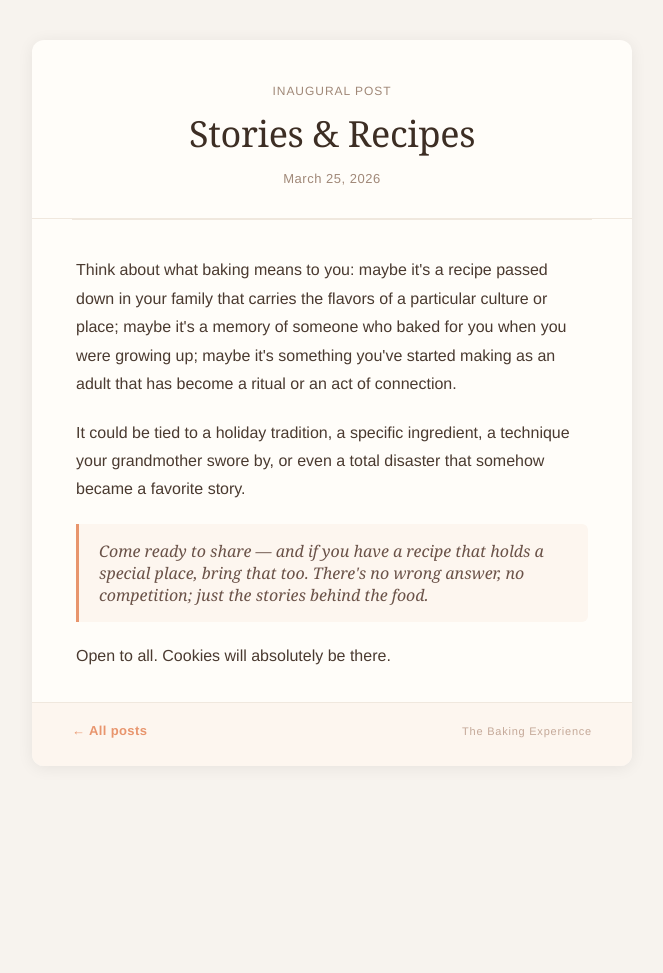
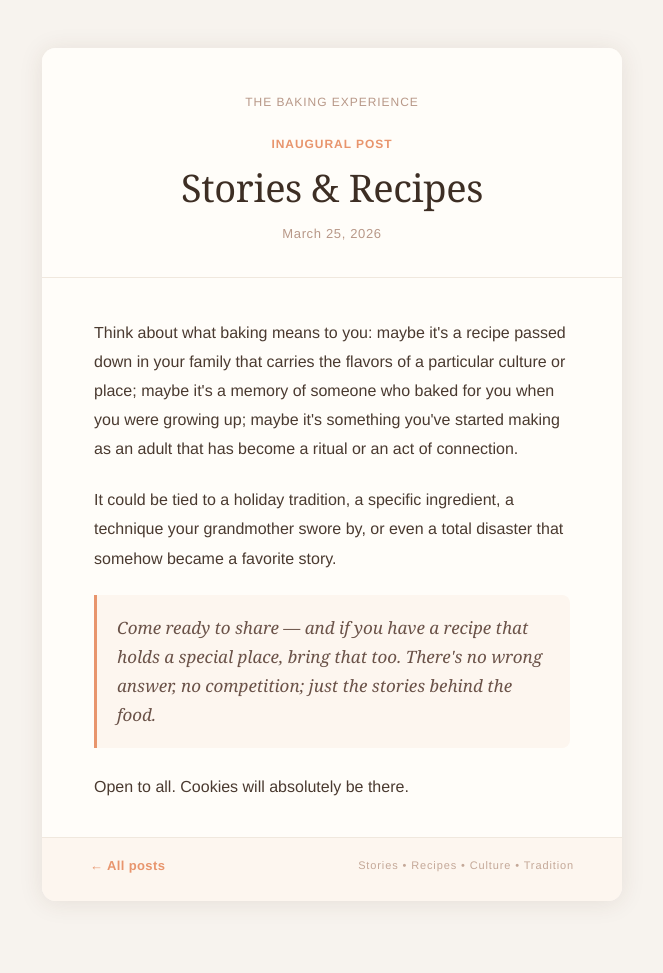
Before and after one commit to chomp-chomp-chomp/be, a web app: file docs/stories-and-recipes/index.html in a window 1280 px wide. Shown: the whole page, without its empty margins (308-971 px from the left). Before the commit the page ends 738 px from the top, so only its background shows below. Run offline with its HTML, style and script files only (its server is not run), Linux system fonts and the light colour scheme.

Commit message:
Fix 404s and enrich visual design
Switch all links to relative paths so GitHub Pages works both on
custom domain and github.io subdirectory paths. Rework CSS to
match the warm cream aesthetic from the email: richer typography,
better spacing, coral accents, serif titles throughout.

https://claude.ai/code/session_01Djo5mLyRLUFApctfk7gjKp

```diff
--- a/docs/stories-and-recipes/index.html
+++ b/docs/stories-and-recipes/index.html
@@ -4,13 +4,14 @@
   <meta charset="UTF-8">
   <meta name="viewport" content="width=device-width, initial-scale=1.0">
   <title>Stories &amp; Recipes – The Baking Experience</title>
-  <link rel="stylesheet" href="/style.css">
+  <link rel="stylesheet" href="../style.css">
 </head>
 <body>
   <div class="page">
     <div class="card">
 
       <header class="post-header">
+        <a class="post-header-home" href="../">The Baking Experience</a>
 
           <p class="eyebrow">Inaugural Post</p>
 
@@ -18,16 +19,14 @@
         <p class="post-date">March 25, 2026</p>
       </header>
 
-      <hr class="divider">
-
       <div class="post-body">
         <p>Think about what baking means to you: maybe it's a recipe passed down in your family that carries the flavors of a particular culture or place; maybe it's a memory of someone who baked for you when you were growing up; maybe it's something you've started making as an adult that has become a ritual or an act of connection.</p><p>It could be tied to a holiday tradition, a specific ingredient, a technique your grandmother swore by, or even a total disaster that somehow became a favorite story.</p><blockquote>Come ready to share — and if you have a recipe that holds a special place, bring that too. There's no wrong answer, no competition; just the stories behind the food.</blockquote><p>Open to all. Cookies will absolutely be there.</p>
       </div>
 
-      <div class="post-footer">
-        <a href="/">&larr; All posts</a>
-        <span class="tagline">The Baking Experience</span>
-      </div>
+      <footer class="post-footer">
+        <a href="../">&larr; All posts</a>
+        <span class="post-footer-tagline">Stories &bull; Recipes &bull; Culture &bull; Tradition</span>
+      </footer>
 
     </div>
   </div>
--- a/docs/style.css
+++ b/docs/style.css
@@ -9,128 +9,154 @@ body {
   -webkit-text-size-adjust: 100%;
 }
 
-a {
-  color: #e8956d;
-  text-decoration: none;
-}
-a:hover {
-  text-decoration: underline;
-}
+a { color: #e8956d; text-decoration: none; }
+a:hover { text-decoration: underline; }
 
-/* ── Layout ── */
+/* ── Page shell ── */
+
 .page {
-  padding: 40px 16px 64px;
+  min-height: 100vh;
+  padding: 48px 16px 72px;
+  display: flex;
+  align-items: flex-start;
+  justify-content: center;
 }
 
 .card {
   background-color: #fffdf9;
-  border-radius: 12px;
-  box-shadow: 0 2px 16px rgba(0, 0, 0, 0.07);
+  border-radius: 14px;
+  box-shadow: 0 2px 24px rgba(80, 50, 30, 0.10);
   overflow: hidden;
-  max-width: 600px;
-  margin: 0 auto;
+  width: 100%;
+  max-width: 580px;
 }
 
-hr.divider {
-  border: none;
-  border-top: 1px solid #f0e8de;
-  margin: 0 40px;
-}
+/* ── Site header (home page) ── */
 
-/* ── Home: site header ── */
 .site-header {
   text-align: center;
-  padding: 44px 40px 36px;
+  padding: 52px 48px 40px;
   border-bottom: 1px solid #f0e8de;
+  background-color: #fffdf9;
 }
 
 .site-header img {
   display: block;
-  margin: 0 auto 16px;
+  margin: 0 auto 20px;
   max-width: 100%;
+  width: 420px;
   height: auto;
 }
 
-.site-header h1 {
-  margin: 0 0 8px;
-  font-family: Georgia, 'Times New Roman', serif;
-  font-size: 36px;
-  font-weight: normal;
-  color: #3d2e24;
-  letter-spacing: -0.01em;
-  line-height: 1.2;
+.site-tagline {
+  margin: 0;
+  font-size: 12px;
+  color: #b89888;
+  letter-spacing: 0.10em;
+  text-transform: uppercase;
 }
 
-.site-header p {
-  margin: 0;
-  font-size: 14px;
-  color: #a08878;
-  letter-spacing: 0.05em;
-}
+/* ── Post list ── */
 
-/* ── Home: post list ── */
 .post-list {
-  padding: 12px 0;
+  padding: 8px 0 4px;
 }
 
 .post-list-item {
+  display: block;
+  padding: 24px 48px;
+  border-bottom: 1px solid #f0e8de;
+  color: inherit;
+  text-decoration: none;
+  transition: background-color 0.12s;
+}
+.post-list-item:last-child { border-bottom: none; }
+.post-list-item:hover { background-color: #fdf6ef; text-decoration: none; }
+
+.post-list-meta {
   display: flex;
-  align-items: baseline;
-  gap: 16px;
-  padding: 18px 40px;
-  border-bottom: 1px solid #f0e8de;
-  transition: background-color 0.15s;
-}
-.post-list-item:last-child {
-  border-bottom: none;
-}
-.post-list-item:hover {
-  background-color: #fdf6ef;
+  align-items: center;
+  gap: 12px;
+  margin-bottom: 7px;
 }
 
-.post-list-item .date {
-  flex-shrink: 0;
+.post-list-date {
   font-size: 12px;
-  color: #a08878;
+  color: #b89888;
   letter-spacing: 0.04em;
-  white-space: nowrap;
 }
 
-.post-list-item .title {
+.post-list-eyebrow {
+  font-size: 11px;
+  color: #e8956d;
+  font-weight: 600;
+  letter-spacing: 0.06em;
+  text-transform: uppercase;
+}
+
+.post-list-title {
   font-family: Georgia, 'Times New Roman', serif;
-  font-size: 18px;
+  font-size: 22px;
+  font-weight: normal;
   color: #3d2e24;
   line-height: 1.3;
+  margin-bottom: 8px;
+}
+.post-list-item:hover .post-list-title { color: #c0694a; }
+
+.post-list-excerpt {
+  font-size: 14px;
+  color: #7a6458;
+  line-height: 1.65;
 }
 
-.post-list-item .excerpt {
-  font-size: 13px;
-  color: #7a6458;
-  margin-top: 3px;
-  line-height: 1.5;
+.empty {
+  padding: 40px 48px;
+  color: #b89888;
+  font-style: italic;
 }
 
-.post-list-item a {
-  color: inherit;
-  text-decoration: none;
-  display: block;
+/* ── Site footer ── */
+
+.site-footer {
+  padding: 20px 48px 28px;
+  background-color: #fdf6ef;
+  border-top: 1px solid #f0e8de;
+  text-align: center;
 }
-.post-list-item a:hover .title {
-  color: #e8956d;
+.site-footer p {
+  margin: 0;
+  font-size: 12px;
+  color: #c4a898;
+  font-style: italic;
+  font-family: Georgia, 'Times New Roman', serif;
 }
 
-/* ── Post: header ── */
+/* ── Post header ── */
+
 .post-header {
   text-align: center;
-  padding: 44px 40px 32px;
+  padding: 44px 52px 36px;
   border-bottom: 1px solid #f0e8de;
+  background-color: #fffdf9;
 }
+
+.post-header-home {
+  display: inline-block;
+  margin-bottom: 28px;
+  font-size: 12px;
+  color: #b89888;
+  letter-spacing: 0.08em;
+  text-transform: uppercase;
+  text-decoration: none;
+}
+.post-header-home:hover { color: #e8956d; text-decoration: none; }
 
 .eyebrow {
   margin: 0 0 14px;
   font-size: 12px;
-  font-weight: 400;
-  color: #a08878;
+  color: #e8956d;
+  font-weight: 600;
   letter-spacing: 0.08em;
   text-transform: uppercase;
 }
@@ -138,46 +164,47 @@ hr.divider {
 .post-title {
   margin: 0 0 16px;
   font-family: Georgia, 'Times New Roman', serif;
-  font-size: 36px;
+  font-size: 38px;
   font-weight: normal;
   color: #3d2e24;
-  line-height: 1.2;
+  line-height: 1.18;
   letter-spacing: -0.01em;
 }
 
 .post-date {
   margin: 0;
   font-size: 13px;
-  color: #a08878;
-  letter-spacing: 0.04em;
+  color: #b89888;
+  letter-spacing: 0.05em;
 }
 
-/* ── Post: body ── */
+/* ── Post body ── */
+
 .post-body {
-  padding: 36px 44px 32px;
+  padding: 40px 52px 36px;
+  border-bottom: 1px solid #f0e8de;
 }
 
 .post-body p {
-  margin: 0 0 20px;
+  margin: 0 0 22px;
   font-size: 16px;
-  line-height: 1.78;
+  line-height: 1.82;
   color: #4a3a30;
 }
-.post-body p:last-child {
-  margin-bottom: 0;
-}
+.post-body p:last-child { margin-bottom: 0; }
 
 .post-body h2 {
   font-family: Georgia, 'Times New Roman', serif;
-  font-size: 22px;
+  font-size: 24px;
   font-weight: normal;
   color: #3d2e24;
-  margin: 32px 0 12px;
+  margin: 36px 0 14px;
+  line-height: 1.25;
 }
 
 .post-body h3 {
   font-family: Georgia, 'Times New Roman', serif;
-  font-size: 18px;
+  font-size: 19px;
   font-weight: normal;
   color: #3d2e24;
   margin: 28px 0 10px;
@@ -185,32 +212,45 @@ hr.divider {
 
 .post-body ul,
 .post-body ol {
-  margin: 0 0 20px;
-  padding-left: 24px;
+  margin: 0 0 22px;
+  padding-left: 26px;
   font-size: 16px;
-  line-height: 1.78;
+  line-height: 1.82;
   color: #4a3a30;
 }
 
+.post-body li { margin-bottom: 6px; }
+
+.post-body a { color: #e8956d; font-weight: 500; }
+
 .post-body blockquote {
-  margin: 0 0 20px;
-  padding: 16px 20px;
+  margin: 0 0 24px;
+  padding: 18px 22px 18px 20px;
   border-left: 3px solid #e8956d;
   background-color: #fdf6ef;
-  border-radius: 0 6px 6px 0;
+  border-radius: 0 8px 8px 0;
   font-family: Georgia, 'Times New Roman', serif;
   font-style: italic;
+  font-size: 17px;
+  line-height: 1.72;
   color: #6a5248;
 }
+.post-body blockquote p { margin: 0; font-size: inherit; line-height: inherit; color: inherit; }
 
-/* ── Post: footer ── */
+.post-body hr {
+  border: none;
+  border-top: 1px solid #f0e8de;
+  margin: 32px 0;
+}
+
+/* ── Post footer ── */
+
 .post-footer {
-  padding: 20px 40px 28px;
+  display: flex;
+  align-items: center;
+  justify-content: space-between;
+  padding: 20px 48px 28px;
   background-color: #fdf6ef;
-  border-top: 1px solid #f0e8de;
-  display: flex;
-  justify-content: space-between;
-  align-items: center;
 }
 
 .post-footer a {
@@ -220,42 +260,47 @@ hr.divider {
   letter-spacing: 0.03em;
 }
 
-.post-footer .tagline {
+.post-footer-tagline {
   font-size: 11px;
   color: #c4a898;
-  letter-spacing: 0.07em;
+  letter-spacing: 0.08em;
 }
 
 /* ── 404 ── */
+
 .not-found {
   text-align: center;
-  padding: 60px 40px;
-  color: #a08878;
+  padding: 64px 40px;
 }
 .not-found h2 {
   font-family: Georgia, 'Times New Roman', serif;
   font-weight: normal;
   color: #3d2e24;
+  margin: 0 0 12px;
 }
+.not-found p { color: #a08878; margin: 0; }
 
 /* ── Responsive ── */
+
 @media (max-width: 600px) {
-  .page { padding: 20px 8px 48px; }
+  .page { padding: 16px 0 48px; align-items: stretch; }
+  .card { border-radius: 0; box-shadow: none; max-width: 100%; }
 
-  .site-header,
-  .post-header { padding: 32px 24px 24px; }
+  .site-header { padding: 36px 28px 28px; }
+  .site-header img { width: 100%; }
 
-  .site-header h1 { font-size: 28px; }
-  .post-title { font-size: 28px; }
+  .post-list-item { padding: 20px 28px; }
+  .post-list-title { font-size: 20px; }
 
-  .post-list-item { padding: 16px 24px; flex-direction: column; gap: 4px; }
+  .site-footer { padding: 16px 28px 24px; }
 
-  hr.divider { margin: 0 24px; }
+  .post-header { padding: 32px 28px 28px; }
+  .post-title { font-size: 30px; }
 
-  .post-body { padding: 28px 24px 24px; }
+  .post-body { padding: 28px 28px 24px; }
   .post-body p,
   .post-body ul,
   .post-body ol { font-size: 15px; }
 
-  .post-footer { padding: 16px 24px 24px; flex-direction: column; gap: 8px; text-align: center; }
+  .post-footer { padding: 16px 28px 24px; flex-direction: column; gap: 10px; text-align: center; }
 }
--- a/public/style.css
+++ b/public/style.css
@@ -9,128 +9,154 @@ body {
   -webkit-text-size-adjust: 100%;
 }
 
-a {
-  color: #e8956d;
-  text-decoration: none;
-}
-a:hover {
-  text-decoration: underline;
-}
+a { color: #e8956d; text-decoration: none; }
+a:hover { text-decoration: underline; }
 
-/* ── Layout ── */
+/* ── Page shell ── */
+
 .page {
-  padding: 40px 16px 64px;
+  min-height: 100vh;
+  padding: 48px 16px 72px;
+  display: flex;
+  align-items: flex-start;
+  justify-content: center;
 }
 
 .card {
   background-color: #fffdf9;
-  border-radius: 12px;
-  box-shadow: 0 2px 16px rgba(0, 0, 0, 0.07);
+  border-radius: 14px;
+  box-shadow: 0 2px 24px rgba(80, 50, 30, 0.10);
   overflow: hidden;
-  max-width: 600px;
-  margin: 0 auto;
+  width: 100%;
+  max-width: 580px;
 }
 
-hr.divider {
-  border: none;
-  border-top: 1px solid #f0e8de;
-  margin: 0 40px;
-}
+/* ── Site header (home page) ── */
 
-/* ── Home: site header ── */
 .site-header {
   text-align: center;
-  padding: 44px 40px 36px;
+  padding: 52px 48px 40px;
   border-bottom: 1px solid #f0e8de;
+  background-color: #fffdf9;
 }
 
 .site-header img {
   display: block;
-  margin: 0 auto 16px;
+  margin: 0 auto 20px;
   max-width: 100%;
+  width: 420px;
   height: auto;
 }
 
-.site-header h1 {
-  margin: 0 0 8px;
-  font-family: Georgia, 'Times New Roman', serif;
-  font-size: 36px;
-  font-weight: normal;
-  color: #3d2e24;
-  letter-spacing: -0.01em;
-  line-height: 1.2;
+.site-tagline {
+  margin: 0;
+  font-size: 12px;
+  color: #b89888;
+  letter-spacing: 0.10em;
+  text-transform: uppercase;
 }
 
-.site-header p {
-  margin: 0;
-  font-size: 14px;
-  color: #a08878;
-  letter-spacing: 0.05em;
-}
+/* ── Post list ── */
 
-/* ── Home: post list ── */
 .post-list {
-  padding: 12px 0;
+  padding: 8px 0 4px;
 }
 
 .post-list-item {
+  display: block;
+  padding: 24px 48px;
+  border-bottom: 1px solid #f0e8de;
+  color: inherit;
+  text-decoration: none;
+  transition: background-color 0.12s;
+}
+.post-list-item:last-child { border-bottom: none; }
+.post-list-item:hover { background-color: #fdf6ef; text-decoration: none; }
+
+.post-list-meta {
   display: flex;
-  align-items: baseline;
-  gap: 16px;
-  padding: 18px 40px;
-  border-bottom: 1px solid #f0e8de;
-  transition: background-color 0.15s;
-}
-.post-list-item:last-child {
-  border-bottom: none;
-}
-.post-list-item:hover {
-  background-color: #fdf6ef;
+  align-items: center;
+  gap: 12px;
+  margin-bottom: 7px;
 }
 
-.post-list-item .date {
-  flex-shrink: 0;
+.post-list-date {
   font-size: 12px;
-  color: #a08878;
+  color: #b89888;
   letter-spacing: 0.04em;
-  white-space: nowrap;
 }
 
-.post-list-item .title {
+.post-list-eyebrow {
+  font-size: 11px;
+  color: #e8956d;
+  font-weight: 600;
+  letter-spacing: 0.06em;
+  text-transform: uppercase;
+}
+
+.post-list-title {
   font-family: Georgia, 'Times New Roman', serif;
-  font-size: 18px;
+  font-size: 22px;
+  font-weight: normal;
   color: #3d2e24;
   line-height: 1.3;
+  margin-bottom: 8px;
+}
+.post-list-item:hover .post-list-title { color: #c0694a; }
+
+.post-list-excerpt {
+  font-size: 14px;
+  color: #7a6458;
+  line-height: 1.65;
 }
 
-.post-list-item .excerpt {
-  font-size: 13px;
-  color: #7a6458;
-  margin-top: 3px;
-  line-height: 1.5;
+.empty {
+  padding: 40px 48px;
+  color: #b89888;
+  font-style: italic;
 }
 
-.post-list-item a {
-  color: inherit;
-  text-decoration: none;
-  display: block;
+/* ── Site footer ── */
+
+.site-footer {
+  padding: 20px 48px 28px;
+  background-color: #fdf6ef;
+  border-top: 1px solid #f0e8de;
+  text-align: center;
 }
-.post-list-item a:hover .title {
-  color: #e8956d;
+.site-footer p {
+  margin: 0;
+  font-size: 12px;
+  color: #c4a898;
+  font-style: italic;
+  font-family: Georgia, 'Times New Roman', serif;
 }
 
-/* ── Post: header ── */
+/* ── Post header ── */
+
 .post-header {
   text-align: center;
-  padding: 44px 40px 32px;
+  padding: 44px 52px 36px;
   border-bottom: 1px solid #f0e8de;
+  background-color: #fffdf9;
 }
+
+.post-header-home {
+  display: inline-block;
+  margin-bottom: 28px;
+  font-size: 12px;
+  color: #b89888;
+  letter-spacing: 0.08em;
+  text-transform: uppercase;
+  text-decoration: none;
+}
+.post-header-home:hover { color: #e8956d; text-decoration: none; }
 
 .eyebrow {
   margin: 0 0 14px;
   font-size: 12px;
-  font-weight: 400;
-  color: #a08878;
+  color: #e8956d;
+  font-weight: 600;
   letter-spacing: 0.08em;
   text-transform: uppercase;
 }
@@ -138,46 +164,47 @@ hr.divider {
 .post-title {
   margin: 0 0 16px;
   font-family: Georgia, 'Times New Roman', serif;
-  font-size: 36px;
+  font-size: 38px;
   font-weight: normal;
   color: #3d2e24;
-  line-height: 1.2;
+  line-height: 1.18;
   letter-spacing: -0.01em;
 }
 
 .post-date {
   margin: 0;
   font-size: 13px;
-  color: #a08878;
-  letter-spacing: 0.04em;
+  color: #b89888;
+  letter-spacing: 0.05em;
 }
 
-/* ── Post: body ── */
+/* ── Post body ── */
+
 .post-body {
-  padding: 36px 44px 32px;
+  padding: 40px 52px 36px;
+  border-bottom: 1px solid #f0e8de;
 }
 
 .post-body p {
-  margin: 0 0 20px;
+  margin: 0 0 22px;
   font-size: 16px;
-  line-height: 1.78;
+  line-height: 1.82;
   color: #4a3a30;
 }
-.post-body p:last-child {
-  margin-bottom: 0;
-}
+.post-body p:last-child { margin-bottom: 0; }
 
 .post-body h2 {
   font-family: Georgia, 'Times New Roman', serif;
-  font-size: 22px;
+  font-size: 24px;
   font-weight: normal;
   color: #3d2e24;
-  margin: 32px 0 12px;
+  margin: 36px 0 14px;
+  line-height: 1.25;
 }
 
 .post-body h3 {
   font-family: Georgia, 'Times New Roman', serif;
-  font-size: 18px;
+  font-size: 19px;
   font-weight: normal;
   color: #3d2e24;
   margin: 28px 0 10px;
@@ -185,32 +212,45 @@ hr.divider {
 
 .post-body ul,
 .post-body ol {
-  margin: 0 0 20px;
-  padding-left: 24px;
+  margin: 0 0 22px;
+  padding-left: 26px;
   font-size: 16px;
-  line-height: 1.78;
+  line-height: 1.82;
   color: #4a3a30;
 }
 
+.post-body li { margin-bottom: 6px; }
+
+.post-body a { color: #e8956d; font-weight: 500; }
+
 .post-body blockquote {
-  margin: 0 0 20px;
-  padding: 16px 20px;
+  margin: 0 0 24px;
+  padding: 18px 22px 18px 20px;
   border-left: 3px solid #e8956d;
   background-color: #fdf6ef;
-  border-radius: 0 6px 6px 0;
+  border-radius: 0 8px 8px 0;
   font-family: Georgia, 'Times New Roman', serif;
   font-style: italic;
+  font-size: 17px;
+  line-height: 1.72;
   color: #6a5248;
 }
+.post-body blockquote p { margin: 0; font-size: inherit; line-height: inherit; color: inherit; }
 
-/* ── Post: footer ── */
+.post-body hr {
+  border: none;
+  border-top: 1px solid #f0e8de;
+  margin: 32px 0;
+}
+
+/* ── Post footer ── */
+
 .post-footer {
-  padding: 20px 40px 28px;
+  display: flex;
+  align-items: center;
+  justify-content: space-between;
+  padding: 20px 48px 28px;
   background-color: #fdf6ef;
-  border-top: 1px solid #f0e8de;
-  display: flex;
-  justify-content: space-between;
-  align-items: center;
 }
 
 .post-footer a {
@@ -220,42 +260,47 @@ hr.divider {
   letter-spacing: 0.03em;
 }
 
-.post-footer .tagline {
+.post-footer-tagline {
   font-size: 11px;
   color: #c4a898;
-  letter-spacing: 0.07em;
+  letter-spacing: 0.08em;
 }
 
 /* ── 404 ── */
+
 .not-found {
   text-align: center;
-  padding: 60px 40px;
-  color: #a08878;
+  padding: 64px 40px;
 }
 .not-found h2 {
   font-family: Georgia, 'Times New Roman', serif;
   font-weight: normal;
   color: #3d2e24;
+  margin: 0 0 12px;
 }
+.not-found p { color: #a08878; margin: 0; }
 
 /* ── Responsive ── */
+
 @media (max-width: 600px) {
-  .page { padding: 20px 8px 48px; }
+  .page { padding: 16px 0 48px; align-items: stretch; }
+  .card { border-radius: 0; box-shadow: none; max-width: 100%; }
 
-  .site-header,
-  .post-header { padding: 32px 24px 24px; }
+  .site-header { padding: 36px 28px 28px; }
+  .site-header img { width: 100%; }
 
-  .site-header h1 { font-size: 28px; }
-  .post-title { font-size: 28px; }
+  .post-list-item { padding: 20px 28px; }
+  .post-list-title { font-size: 20px; }
 
-  .post-list-item { padding: 16px 24px; flex-direction: column; gap: 4px; }
+  .site-footer { padding: 16px 28px 24px; }
 
-  hr.divider { margin: 0 24px; }
+  .post-header { padding: 32px 28px 28px; }
+  .post-title { font-size: 30px; }
 
-  .post-body { padding: 28px 24px 24px; }
+  .post-body { padding: 28px 28px 24px; }
   .post-body p,
   .post-body ul,
   .post-body ol { font-size: 15px; }
 
-  .post-footer { padding: 16px 24px 24px; flex-direction: column; gap: 8px; text-align: center; }
+  .post-footer { padding: 16px 28px 24px; flex-direction: column; gap: 10px; text-align: center; }
 }
```
Also changed, not shown: docs/index.html (+14 -11 lines), views/index.ejs (+16 -15 lines), views/post.ejs (+6 -7 lines).
